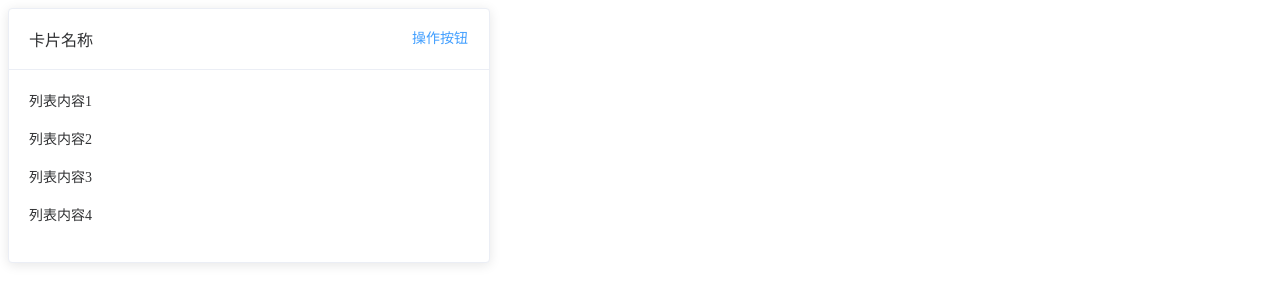
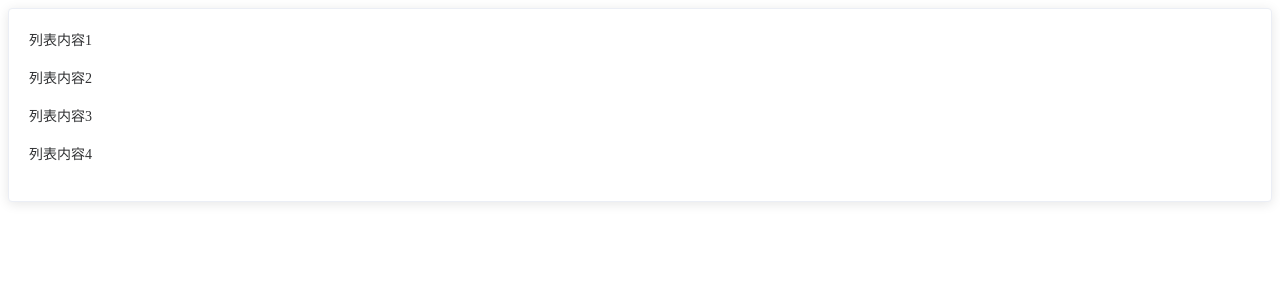
Before and after one commit to kingyeahwei/element_learning, a Vue app: page / in a window 1280 px wide. Shown: the top 304 px of the page. Built offline with nearby package versions, Linux system fonts and the light colour scheme.

Commit message:
card 简单卡片

```diff
--- a/src/App.vue
+++ b/src/App.vue
@@ -1,10 +1,6 @@
 <template>
   <div id="app">
-    <el-card class="box-card">
-      <div slot="header" class="clearfix">
-        <span>卡片名称</span>
-        <el-button style="float: right; padding: 3px 0;" type="text">操作按钮</el-button>
-      </div>
+    <el-card>
       <div v-for="o in 4" :key="o" class="text item">
         {{"列表内容" + o}}
       </div>
```
